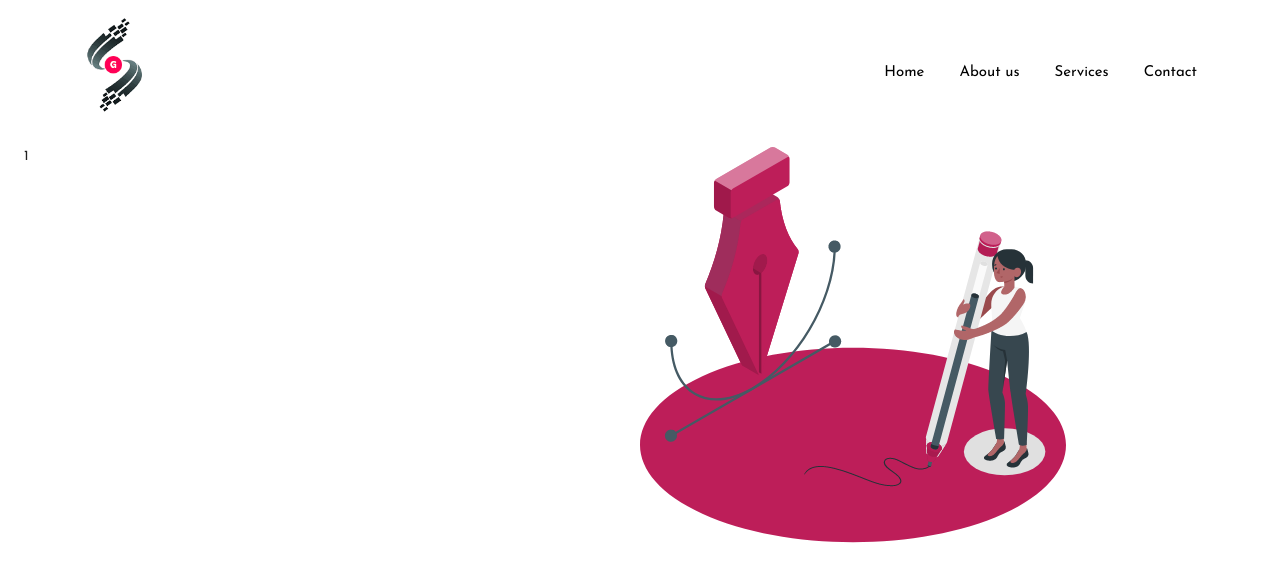
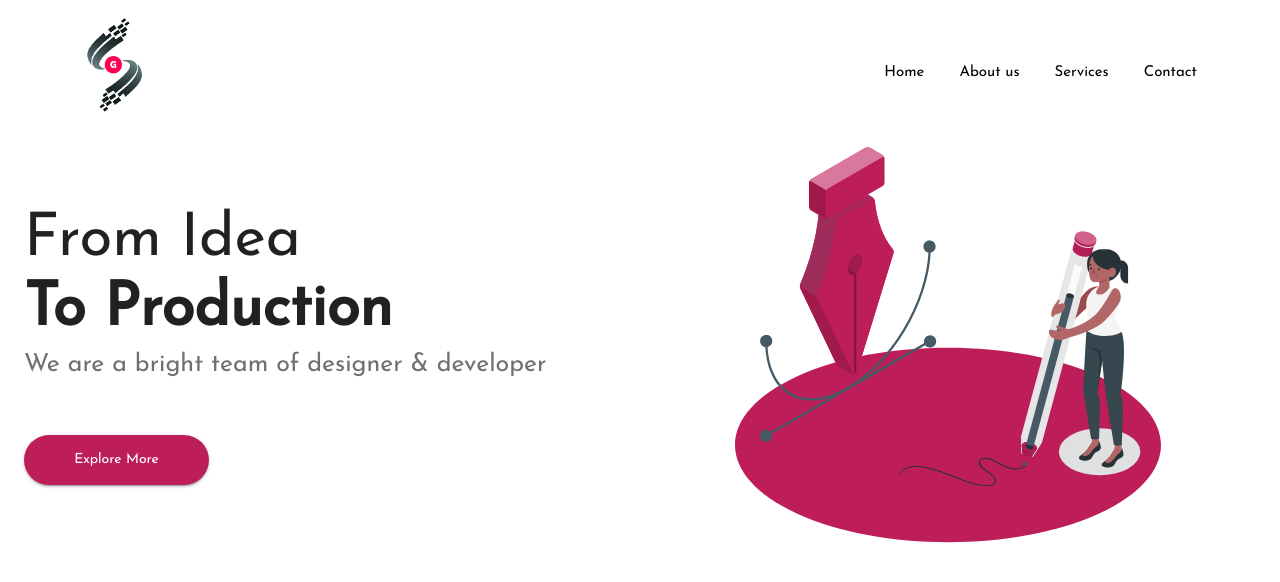
Before and after one commit to VinCodeTheWeb/genosio, a React (Create React App) app in the folder client/: page / in a window 1280 px wide. Shown: the top 582 px of the page. Built offline with nearby package versions, Linux system fonts and the light colour scheme.

Commit message:
adding leftSection props for HomeTemplate

```diff
--- a/client/src/pages/home/home.component.tsx
+++ b/client/src/pages/home/home.component.tsx
@@ -16,7 +16,30 @@ import { useStyles } from './home.styles';
 const HomePage: React.FC = () => {
     const classes = useStyles();
 
-    return <HomeTemplate header={<Header />} mobileMenu={<Menu />} />;
+    return (
+        <HomeTemplate
+            header={<Header />}
+            mobileMenu={<Menu />}
+            leftSection={
+                <>
+                    <Typography className={classes.headingFirst} variant="h1">
+                        From Idea
+                    </Typography>
+                    <Typography className={classes.headingSecond} variant="h1">
+                        To Production
+                    </Typography>
+                    <Typography className={classes.subheading} variant="h6">
+                        We are a bright team of designer & developer
+                    </Typography>
+                    <Hidden mdDown>
+                        <Button className={classes.btnExplore} variant="contained" color="primary">
+                            Explore More
+                        </Button>
+                    </Hidden>
+                </>
+            }
+        />
+    );
 };
 
 export default HomePage;
--- a/client/src/templates/HomeTemplate.tsx
+++ b/client/src/templates/HomeTemplate.tsx
@@ -7,18 +7,19 @@ import Illustration from 'assets/illustration.png';
 interface HomeTemplateProps {
     header: React.ReactElement;
     mobileMenu: React.ReactElement;
+    leftSection: React.ReactElement;
 }
 
-const HomeTemplate: React.FC<HomeTemplateProps> = ({ header, mobileMenu }) => {
+const HomeTemplate: React.FC<HomeTemplateProps> = ({ header, mobileMenu, leftSection }) => {
     return (
         <Container>
             {header}
             {mobileMenu}
             <Grid container>
-                <Grid container item md={6} xs={12}>
-                    1
+                <Grid container item direction="column" justify="center" md={6} sm={6} xs={12}>
+                    {leftSection}
                 </Grid>
-                <Grid container item md={6} xs={12}>
+                <Grid container item justify="center" alignItems="center" md={6} sm={6} xs={12}>
                     <img src={Illustration} alt="illustration" />
                 </Grid>
             </Grid>
@@ -29,6 +30,7 @@ const HomeTemplate: React.FC<HomeTemplateProps> = ({ header, mobileMenu }) => {
 HomeTemplate.propTypes = {
     header: PropTypes.element.isRequired,
     mobileMenu: PropTypes.element.isRequired,
+    leftSection: PropTypes.element.isRequired,
 };
 
 export { HomeTemplate };
```
